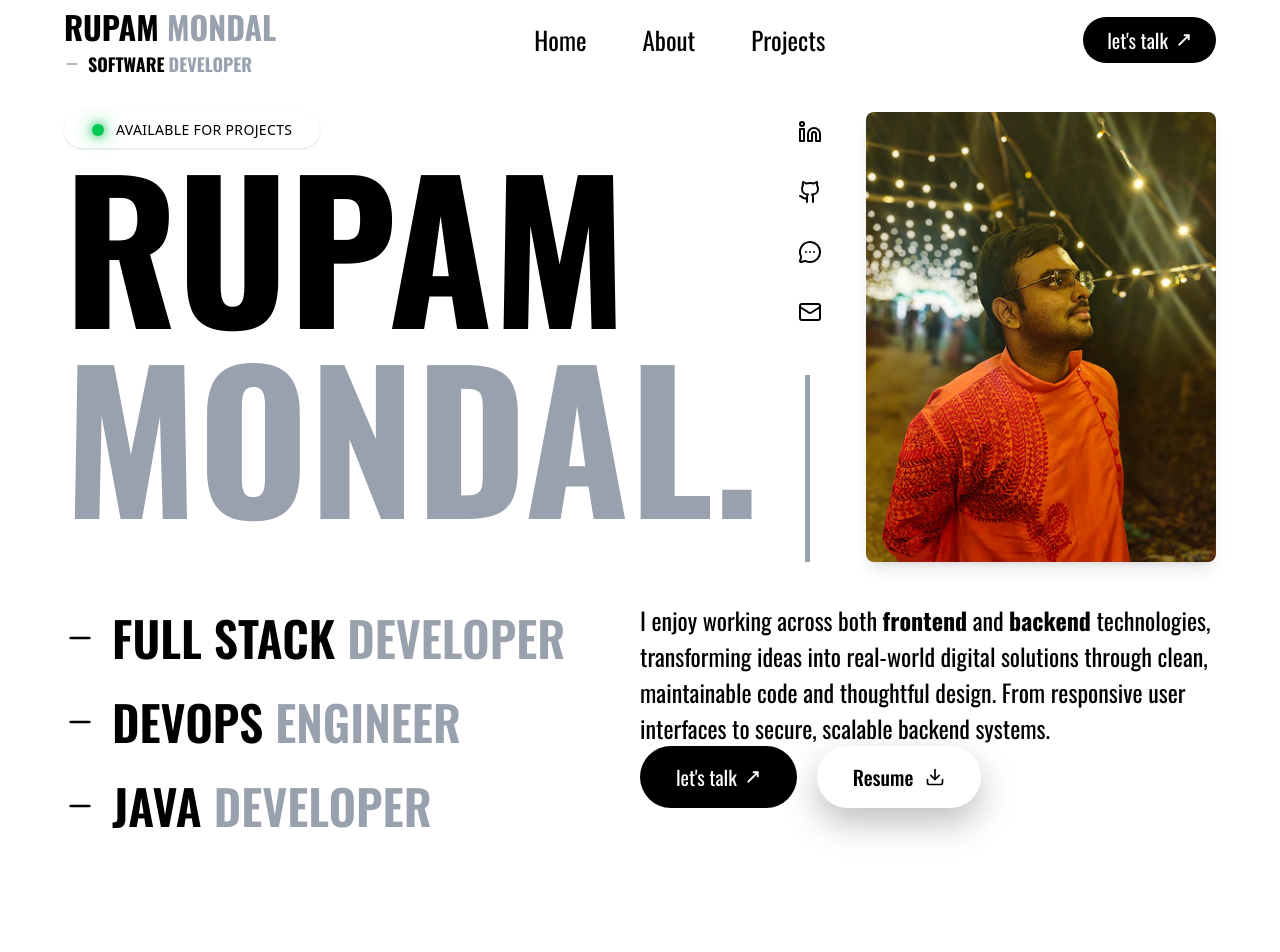
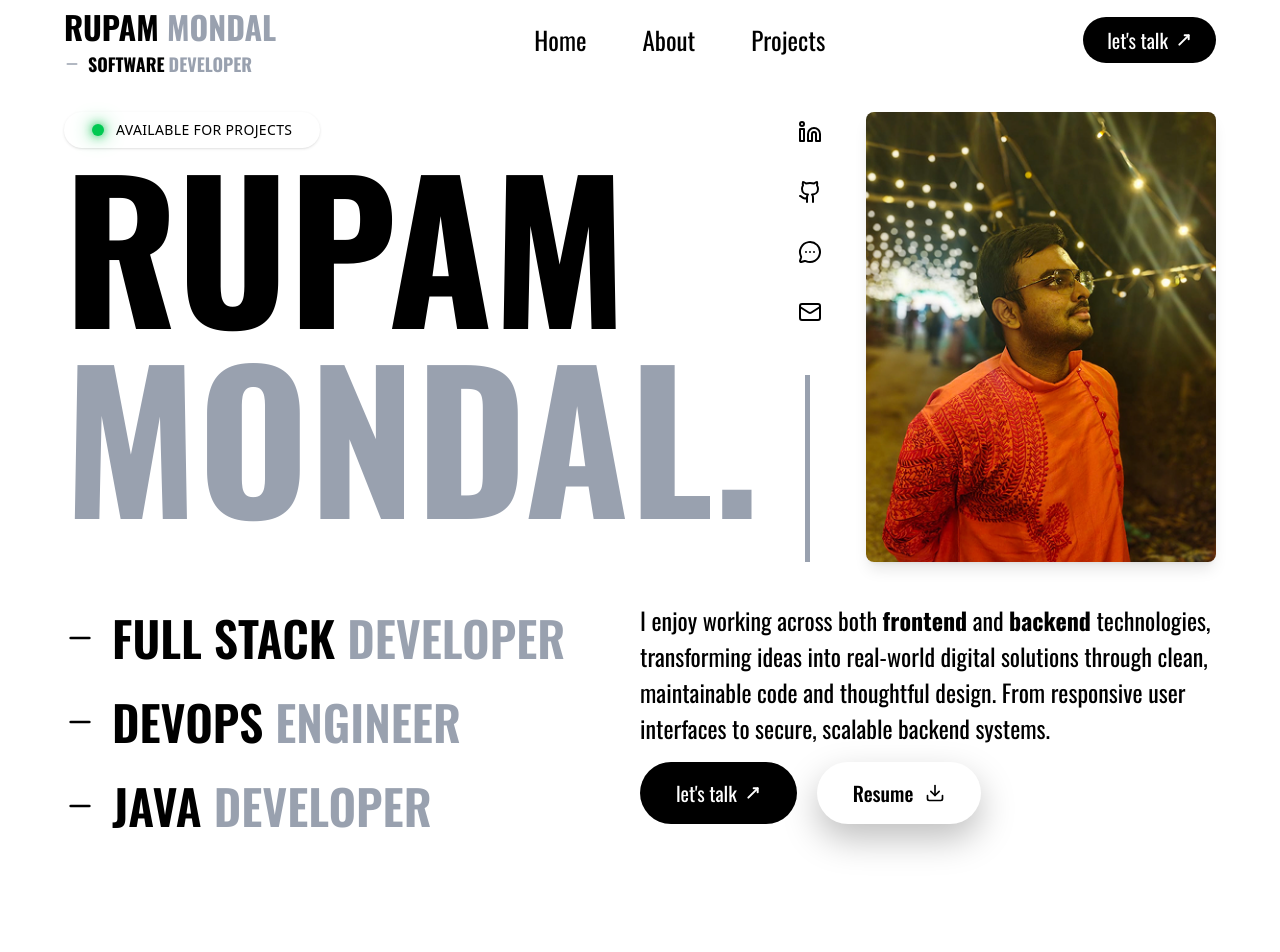
Before and after one commit to Rupam-Mondal/Rupam_portfolio, a Next.js app: page / in a window 1280 px wide. Shown: the top 952 px of the page. Built offline with nearby package versions, Linux system fonts and the light colour scheme.

Commit message:
Hero section Updated

```diff
--- a/app/Components/Hero.tsx
+++ b/app/Components/Hero.tsx
@@ -93,7 +93,7 @@ export default function Hero() {
 
                     <div className="flex flex-col w-1/2 h-full justify-between ">
                         <div className={`text-[24px] ${oswald.className} `}>I enjoy working across both <strong>frontend</strong> and <strong>backend</strong> technologies, transforming ideas into real-world digital solutions through clean, maintainable code and thoughtful design. From responsive user interfaces to secure, scalable backend systems.</div>
-                        <div className="w-full flex gap-5">
+                        <div className="w-full flex gap-5 mt-4">
                             <button
                                 className={`group px-9 py-4 bg-black text-white rounded-full text-[20px] font-normal flex items-center gap-2 ${oswald.className} cursor-pointer transition duration-300 hover:bg-gray-800`}
                             >
```
